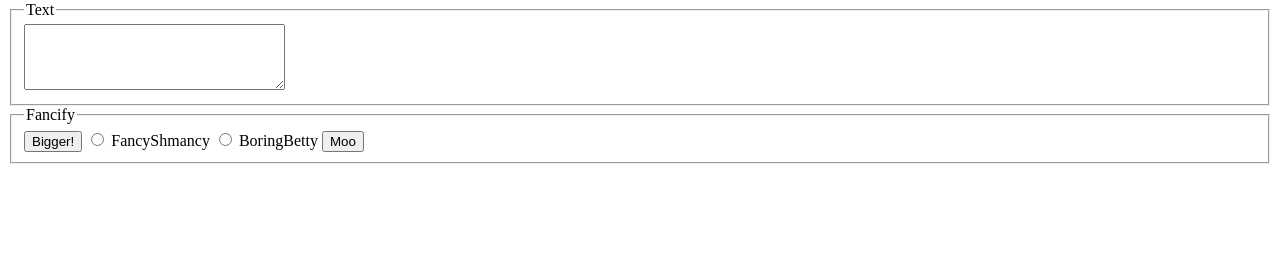
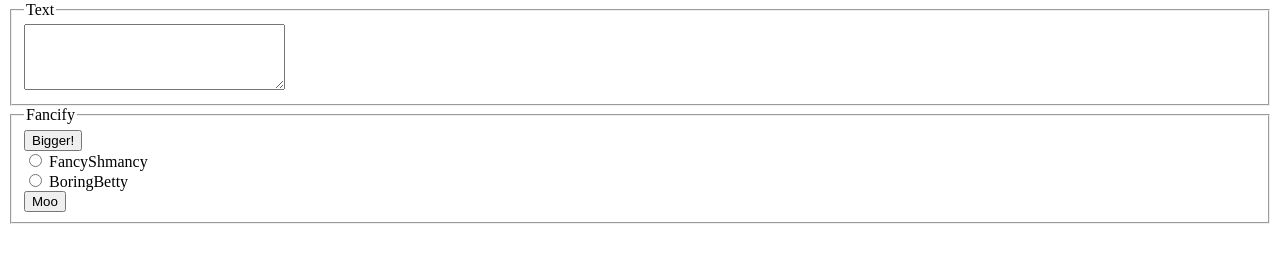
Before and after one commit to ahmedtaeha/CSC193, a plain HTML site: page fancifymytext.html in a window 1280 px wide. Shown: the part 79-342 px from the top of the page. Drawn offline with Linux system fonts and the light colour scheme.

Commit message:
Update fancifymytext.html

```diff
--- a/fancifymytext.html
+++ b/fancifymytext.html
@@ -6,19 +6,22 @@
 <body>
     <h1>Fancify my Text</h1>
 
+    <!-- Text input area -->
     <fieldset>
         <legend>Text</legend>
         <textarea id="userText" rows="4" cols="30"></textarea>
     </fieldset>
 
+    <!-- Controls for styling the text -->
     <fieldset>
         <legend>Fancify</legend>
-        <button id="biggerBtn">Bigger!</button>
-        <input type="radio" id="fancyShmancy" name="style" value="fancy"> FancyShmancy
-        <input type="radio" id="boringBetty" name="style" value="boring"> BoringBetty
+        <button id="biggerBtn">Bigger!</button><br>
+        <input type="radio" id="fancyShmancy" name="style" value="fancy"> FancyShmancy<br>
+        <input type="radio" id="boringBetty" name="style" value="boring"> BoringBetty<br>
         <button id="mooBtn">Moo</button>
     </fieldset>
 
+    <!-- Link to your JavaScript file -->
     <script src="fancifymytext.js"></script>
 </body>
 </html>
```
